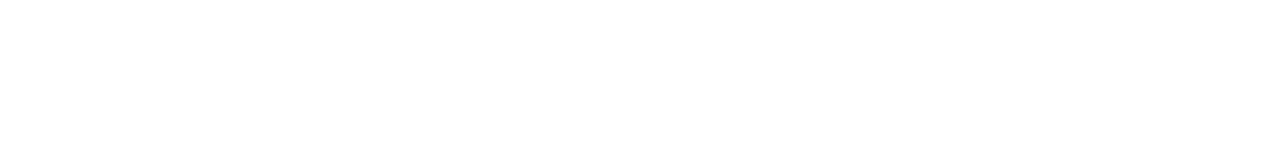
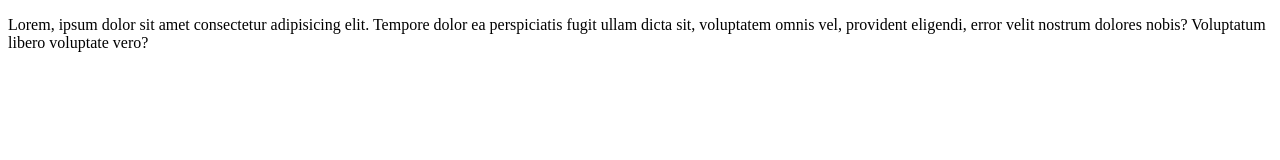
Before and after one commit to nightmare301986/HW2_GIT2, a plain HTML site: page index.html in a window 1280 px wide. Drawn offline with Linux system fonts and the light colour scheme.

Commit message:
Add paragraph to index.html

```diff
--- a/index.html
+++ b/index.html
@@ -6,6 +6,8 @@
     <title>Document</title>
 </head>
 <body>
-
+    <p> Lorem, ipsum dolor sit amet consectetur adipisicing elit. Tempore dolor ea
+        perspiciatis fugit ullam dicta sit, voluptatem omnis vel, provident eligendi,
+        error velit nostrum dolores nobis? Voluptatum libero voluptate vero?</p>
 </body>
 </html>
```
